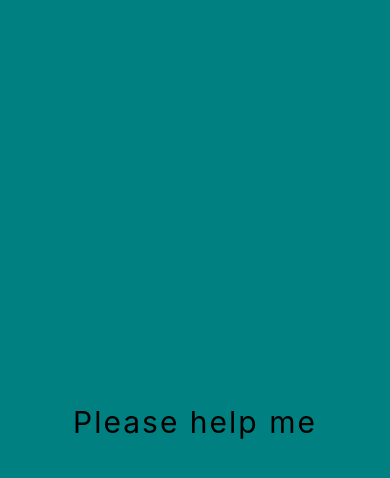
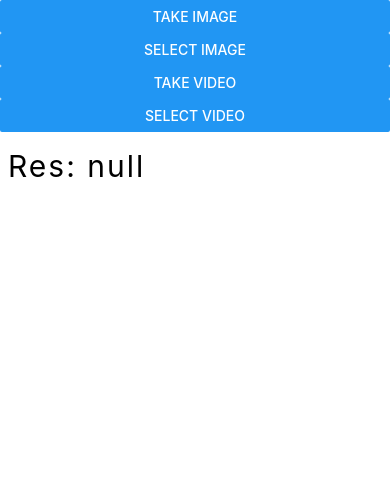
Before and after one commit to RoseNeezar/react-native-basic, a React Native app: screen / in a window 390 px wide. Shown: the top 478 px of the page. Built offline with nearby package versions, Linux system fonts and the light colour scheme.

Commit message:
add image picker

```diff
--- a/App.tsx
+++ b/App.tsx
@@ -1,6 +1,14 @@
 import React from "react";
-import { View } from "react-native";
+import {
+  Button,
+  SafeAreaView,
+  ScrollView,
+  View,
+  Image,
+  StyleSheet,
+} from "react-native";
 import styled from "styled-components/native";
+import * as ImagePicker from "react-native-image-picker";
 
 const Layout = styled.SafeAreaView`
   flex: 1;
@@ -19,11 +27,109 @@ const Text = styled.Text`
 `;
 
 export default function App() {
+  const [response, setResponse] = React.useState<any>(null);
+  const options: any = {
+    title: "Select Image",
+    allowsEditing: false,
+    quality: 0.9,
+    noData: true,
+    maxWidth: 1200,
+    maxHeight: 1200,
+    mediaType: "photo",
+    customButtons: [
+      { name: "customOptionKey", title: "Choose Photo from Custom Option" },
+    ],
+    storageOptions: {
+      skipBackup: true,
+      cameraRoll: false,
+    },
+  };
   return (
-    <Layout>
-      <Container>
-        <Text>Please help me</Text>
-      </Container>
-    </Layout>
+    <SafeAreaView>
+      <ScrollView>
+        <Button
+          title="Take image"
+          onPress={() =>
+            ImagePicker.launchCamera(
+              {
+                mediaType: "photo",
+                includeBase64: false,
+                maxHeight: 200,
+                maxWidth: 200,
+              },
+              (response: any) => {
+                setResponse(response);
+              }
+            )
+          }
+        />
+
+        <Button
+          title="Select image"
+          onPress={() =>
+            ImagePicker.launchImageLibrary(options, (response: any) => {
+              setResponse(response);
+            })
+          }
+        />
+
+        <Button
+          title="Take video"
+          onPress={() =>
+            ImagePicker.launchCamera(
+              { mediaType: "video" },
+              (response: any) => {
+                setResponse(response);
+              }
+            )
+          }
+        />
+
+        <Button
+          title="Select video"
+          onPress={() =>
+            ImagePicker.launchImageLibrary(
+              { mediaType: "video" },
+              (response: any) => {
+                setResponse(response);
+              }
+            )
+          }
+        />
+
+        <View style={styles.response}>
+          <Text>Res: {JSON.stringify(response)}</Text>
+        </View>
+
+        {response && (
+          <View style={styles.image}>
+            <Image
+              style={{ width: 200, height: 200 }}
+              source={{ uri: response.uri }}
+            />
+          </View>
+        )}
+      </ScrollView>
+    </SafeAreaView>
   );
 }
+
+const styles = StyleSheet.create({
+  container: {
+    flex: 1,
+    alignItems: "center",
+    backgroundColor: "#F5FCFF",
+  },
+  button: {
+    marginVertical: 24,
+    marginHorizontal: 24,
+  },
+  image: {
+    marginVertical: 24,
+    alignItems: "center",
+  },
+  response: {
+    marginVertical: 16,
+    marginHorizontal: 8,
+  },
+});
--- a/package.json
+++ b/package.json
@@ -15,6 +15,7 @@
     "react-dom": "16.13.1",
     "react-native": "~0.63.4",
     "react-native-gesture-handler": "~1.8.0",
+    "react-native-image-picker": "^3.3.2",
     "react-native-reanimated": "~1.13.0",
     "react-native-screens": "~2.15.0",
     "react-native-unimodules": "~0.12.0",
```
Also changed, not shown: 5 other files (tests, documents, lock files or other folders).
